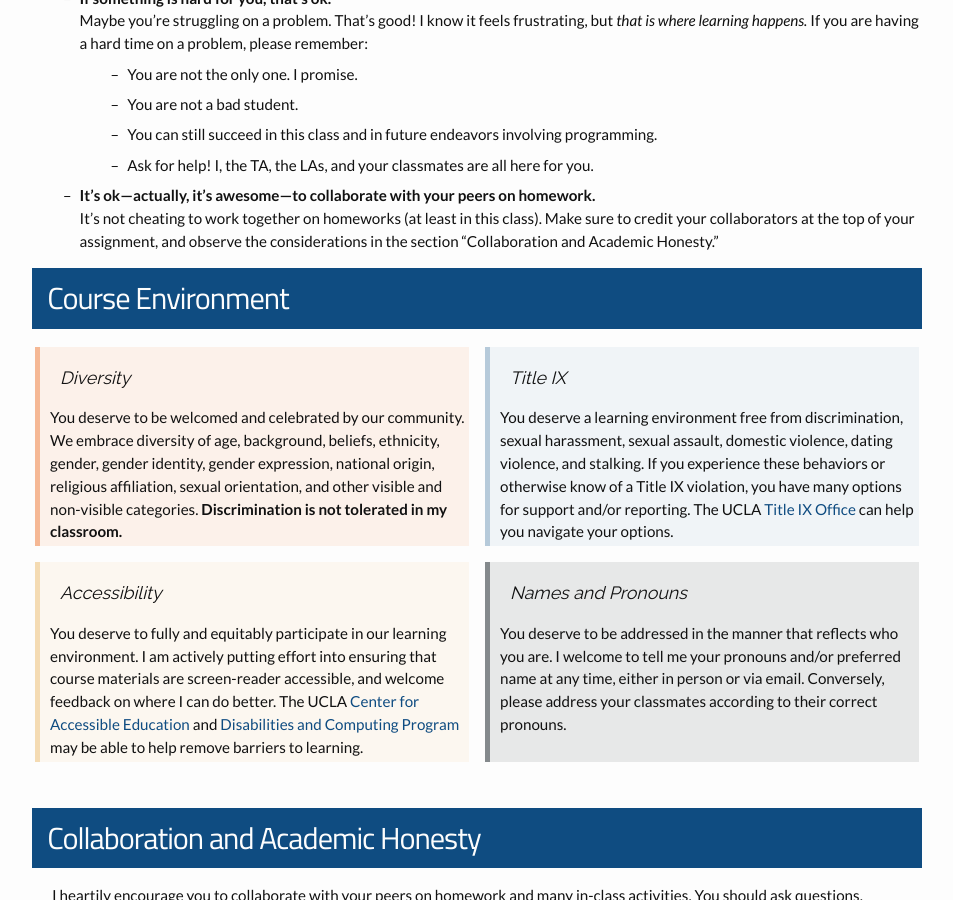
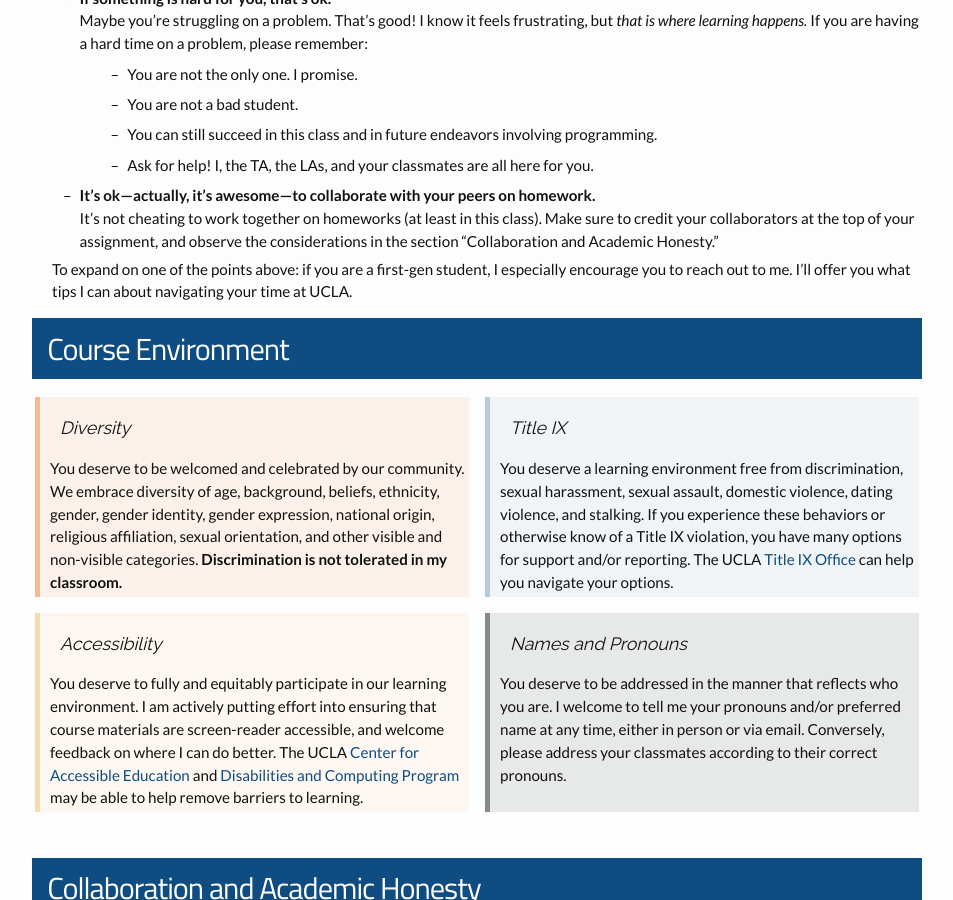
Before and after one commit to PhilChodrow/PIC16A, a Jekyll site: the page built from syllabus.md, in a window 1280 px wide and 900 px high, scrolled down 7811 px. Shown: the whole window, without its empty margins (163-1116 px from the left). Built offline with Jekyll 4.4.1, drawn with Linux system fonts in a browser that asks for light colours; nearby versions of some CDN libraries.

Commit message:
Update syllabus.md

```diff
--- a/syllabus.md
+++ b/syllabus.md
@@ -271,6 +271,8 @@ Maybe you're struggling on a problem. That's good! I know it feels frustrating,
 - **It's ok---actually, it's awesome---to collaborate with your peers on homework.** <br>
 It's not cheating to work together on homeworks (at least in this class). Make sure to credit your collaborators at the top of your assignment, and observe the considerations in the section "Collaboration and Academic Honesty."
 
+To expand on one of the points above: if you are a first-gen student, I especially encourage you to reach out to me. I'll offer you what tips I can about navigating your time at UCLA.
+
 
 
 
```
